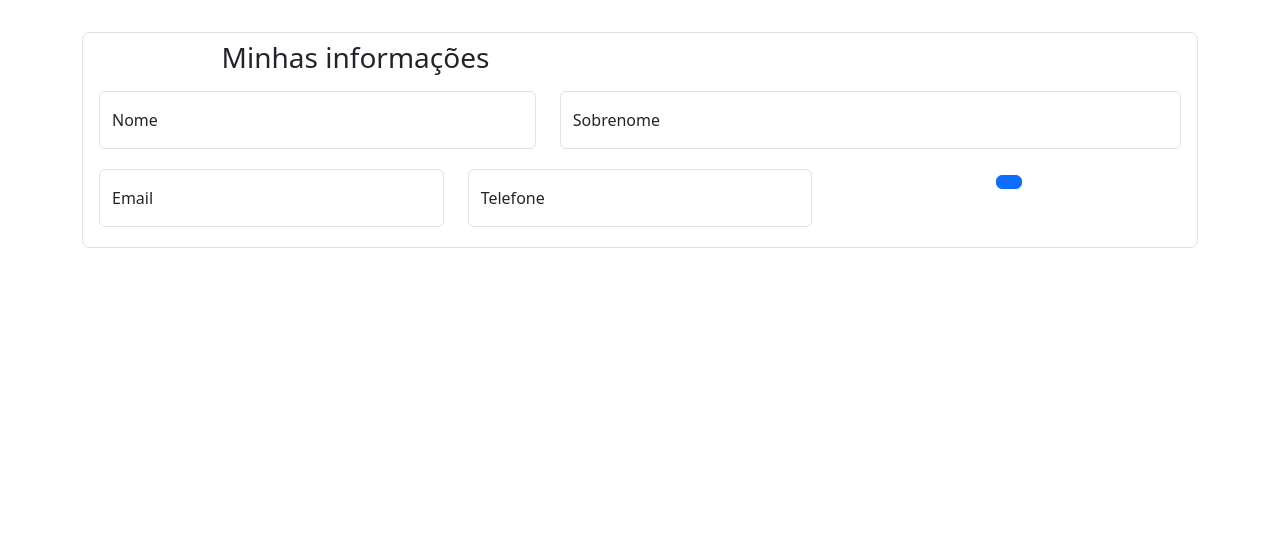
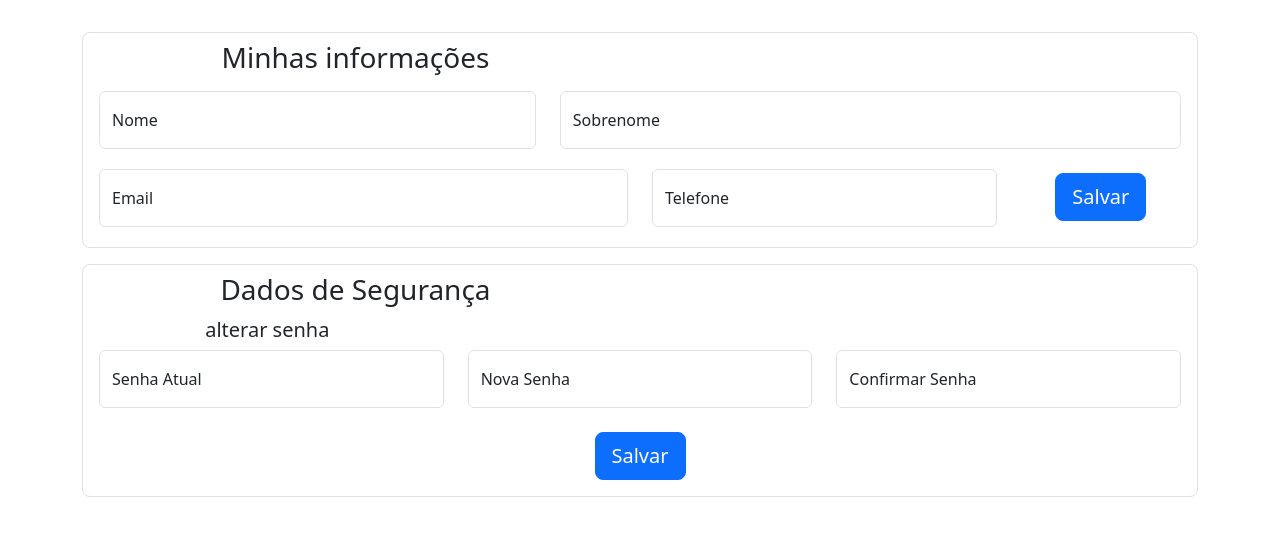
Before and after one commit to NaNNunes/tcc_project, a React (Vite) app in the folder tcc_projeto/: page /Conta in a window 1280 px wide. Shown: the top 536 px of the page. Built offline with nearby package versions, Linux system fonts and the light colour scheme.

Commit message:
conta e perfil, form de segurança

```diff
--- a/tcc_projeto/src/componentes/conta-e-perfil/Conta.jsx
+++ b/tcc_projeto/src/componentes/conta-e-perfil/Conta.jsx
@@ -1,10 +1,12 @@
-import Perfil from "./Perfil"
+import MinhasInfos from "./MinhasInfos"
 import Endereco from "./Endereco"
+import Seguranca from "./Seguranca"
 
 const Conta = () => {
   return (
     <>
-        <Perfil/>
+        <MinhasInfos/>
+        <Seguranca/>
         <Endereco/>
     </>
   )
--- a/tcc_projeto/src/componentes/conta-e-perfil/Perfil.jsx
+++ b/tcc_projeto/src/componentes/conta-e-perfil/MinhasInfos.jsx
@@ -1,9 +1,9 @@
 import {Form, FloatingLabel, Button, Row, Col} from "react-bootstrap";
 
-const Perfil = () => {
+const MinhasInfos = () => {
   return (
     <>
-        <Form className="border rounded-3">
+        <Form className="border rounded-3 mb-3">
             <Row className="my-2">
                 {/* Titulo */}
                 <Col xs={6}>
@@ -37,7 +37,7 @@ const Perfil = () => {
                 </Col>
             </Row>
             <Row className="m-1">
-                <Col>
+                <Col xs={6}>
                     <FloatingLabel
                         controlId="nameUserInput"
                         label="Email"
@@ -61,9 +61,13 @@ const Perfil = () => {
                         />
                     </FloatingLabel>
                 </Col>
-                <Col>
+                <Col xs={2}>
                     <Button
-
+                        as="input"
+                        value="Salvar"
+                        type="submit"
+                        size="lg"
+                        className="mt-1"
                     />
                 </Col>
             </Row>
@@ -72,4 +76,4 @@ const Perfil = () => {
   )
 }
 
-export default Perfil
+export default MinhasInfos
--- /dev/null
+++ b/tcc_projeto/src/componentes/conta-e-perfil/Seguranca.jsx
@@ -0,0 +1,74 @@
+import {Form, FloatingLabel, Button, Row, Col} from "react-bootstrap";
+
+const Seguranca = () => {
+  return (
+    <>
+        <Form className="border rounded-3">
+            <Row className="mb-1 mt-2">
+                <Col xs={6}>
+                    <h3>Dados de Segurança</h3>
+                </Col>
+            </Row>
+            <Row className="m-1">
+                <Row>
+                    <Col xs={4}>
+                        <h5>alterar senha</h5>
+                    </Col>
+                </Row>
+                <Col>
+                    <FloatingLabel
+                        controlId="currentPssUserInput"
+                        label="Senha Atual"
+                        className="mb-3"
+                    >
+                        <Form.Control
+                            type="text"
+                            placeholder=""
+                        />
+
+                    </FloatingLabel>
+                </Col>
+                <Col>
+                    <FloatingLabel
+                        controlId="newPssUserInput"
+                        label="Nova Senha"
+                        className="mb-3"
+                    >
+                        <Form.Control
+                            type="text"
+                            placeholder=""
+                        />
+
+                    </FloatingLabel>
+                </Col>
+                <Col>
+                    <FloatingLabel
+                        controlId="checkNewPssUSerInput"
+                        label="Confirmar Senha"
+                        className="mb-3"
+                    >
+                        <Form.Control
+                            type="text"
+                            placeholder=""
+                        />
+
+                    </FloatingLabel>
+                </Col>
+            </Row>
+            <Row className="mb-3">
+                <Col>
+                    <Button
+                        as="input"
+                        value="Salvar"
+                        type="submit"
+                        size="lg"
+                        className="mt-1"
+                    />
+                </Col>
+            </Row>
+        </Form>
+    </>
+  )
+}
+
+export default Seguranca
```
